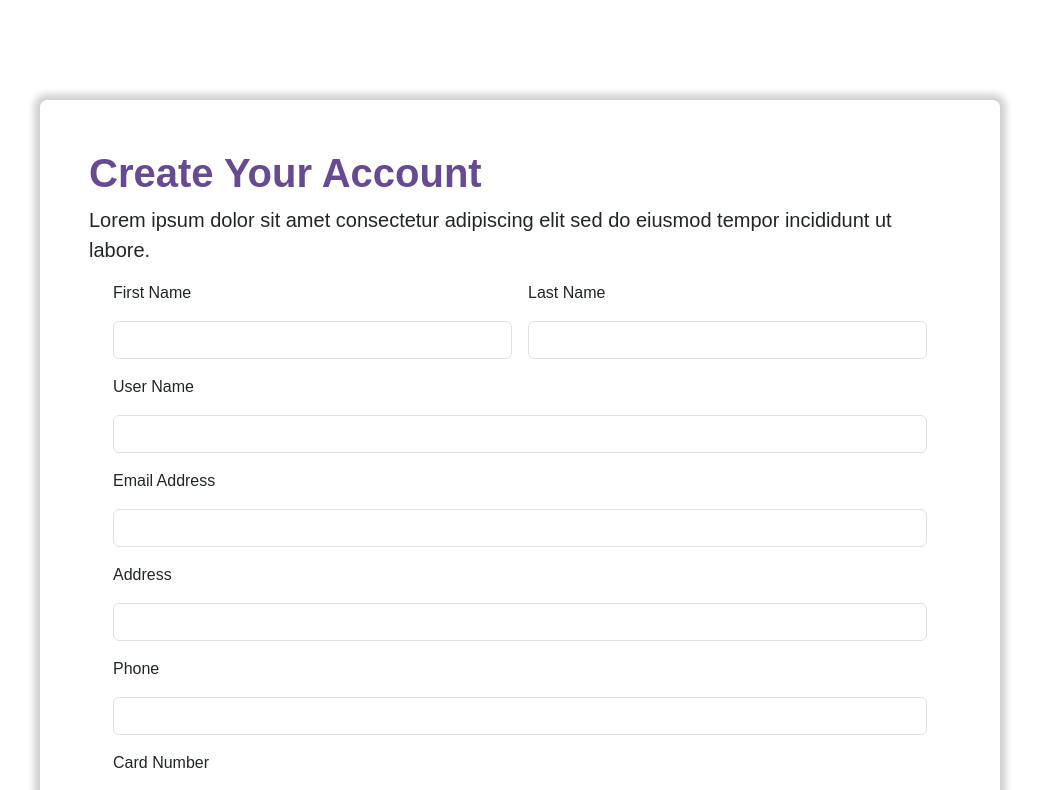
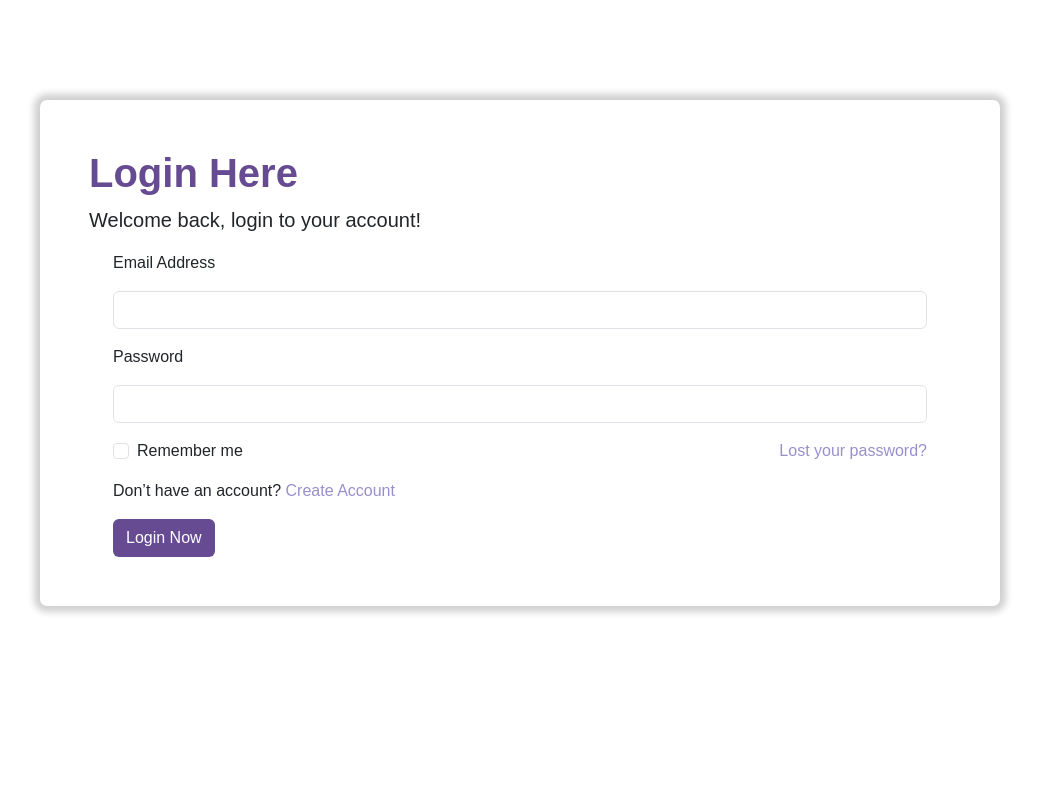
Before and after one commit to mohammedali882001/remindme, an Angular app: page / in a window 1280 px wide. Shown: the top 790 px of the page, without its empty margins (120-1159 px from the left). Built offline with nearby package versions, Linux system fonts and the light colour scheme.

Commit message:
login created

```diff
--- a/src/app/app.component.html
+++ b/src/app/app.component.html
@@ -1,2 +1,3 @@
 <!-- <app-landing></app-landing> -->
-<app-doctor-sign-up></app-doctor-sign-up>
+<!-- <app-doctor-sign-up></app-doctor-sign-up> -->
+<app-login></app-login>
--- a/src/app/app.component.ts
+++ b/src/app/app.component.ts
@@ -1,3 +1,4 @@
+import { LoginComponent } from './components/login/login.component';
 import { Component } from '@angular/core';
 import { RouterOutlet } from '@angular/router';
 import { LandingComponent } from './components/landing/landing.component';
@@ -7,7 +8,7 @@ import { DoctorSignUpComponent } from './components/doctor-sign-up/doctor-sign-u
   selector: 'app-root',
   standalone: true,
   imports: [RouterOutlet, LandingComponent,
-    DoctorSignUpComponent
+    DoctorSignUpComponent,LoginComponent
   ],
   templateUrl: './app.component.html',
   styleUrl: './app.component.css'
--- /dev/null
+++ b/src/app/components/login/login.component.css
@@ -0,0 +1,21 @@
+.signIn{
+    margin: 100px 0;
+}
+.signInForm {
+    border: 1px solid transparent;
+    transition:  .7s ease-in-out;
+    border-radius: 7px;
+    border: 1px solid transparent;
+    box-shadow: 0 0 7px 6px #00000030;
+}
+.signInForm:hover {
+    border: 1px solid var(--main-Color);
+    box-shadow: 0 0 0 0 #00000000;
+}
+.btnsignIn{
+    background-color: var(--main-Color);
+    color: white;
+}
+.signUp{
+    color: var(--primary-Color);
+}
--- /dev/null
+++ b/src/app/components/login/login.component.html
@@ -0,0 +1,32 @@
+<section class="signIn">
+    <div class="signInForm w-75 m-auto bg-white  p-5">
+        <h1 class="fw-bolder">Login Here
+
+        </h1>
+        <p class="lead">Welcome back, login to your account!
+        </p>
+        <form action="" class="mx-4 mt-2">
+
+
+            <div class="">
+                <label for="email">Email Address</label>
+                <input id="email" type="email" class="form-control my-3">
+            </div>
+            <div class="">
+                <label for="password">Password</label>
+                <input id="password" type="password" class="form-control my-3">
+            </div>
+
+            <div class="d-flex justify-content-between">
+                <div class="col-lg-6 col-md-6 remember-me-wrap">
+                    <div class="form-check"><input name="gridCheck" value="I agree to the terms and privacy policy."
+                            type="checkbox" id="gridCheck" required="" class="form-check-input"><label for="gridCheck"
+                            class="form-check-label"> Remember me </label></div>
+                </div>
+                <p class="signUp">Lost your password?</p>
+            </div>
+            <p>Don’t have an account? <span class="signUp">Create Account</span></p>
+            <button class="btn btnsignIn" type="submit">Login Now</button>
+        </form>
+    </div>
+</section>
```
Also changed, not shown: src/app/components/login/login.component.ts (added, +12 -0 lines), 1 other file (tests, documents, lock files or other folders).
